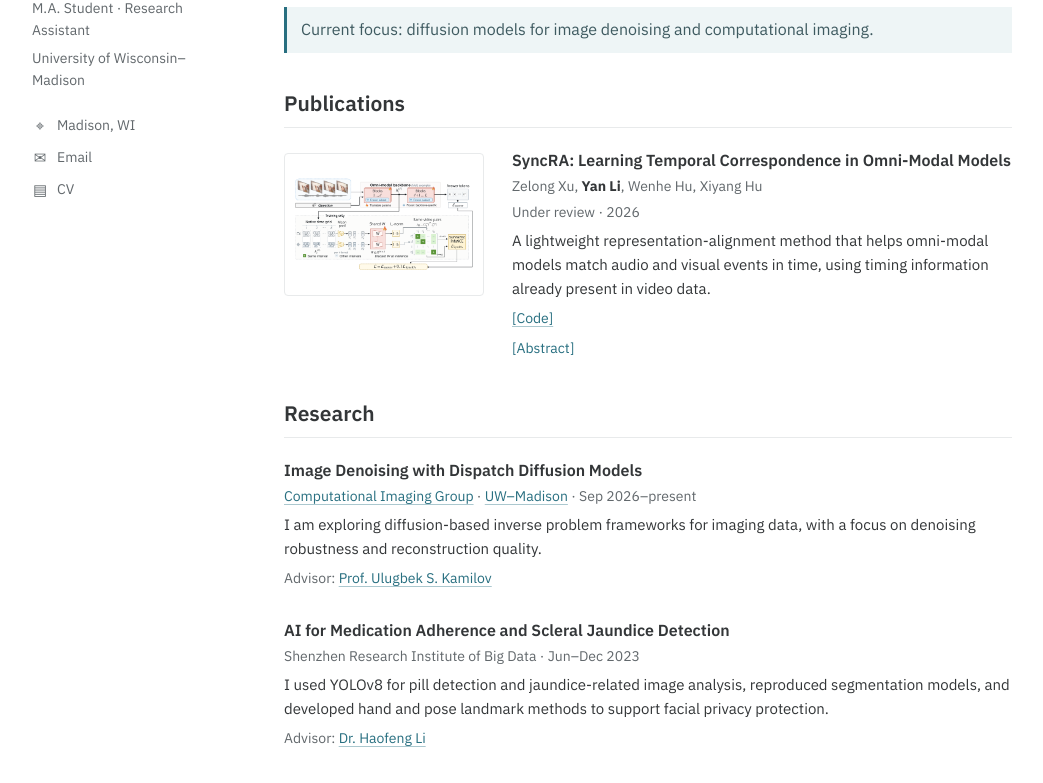
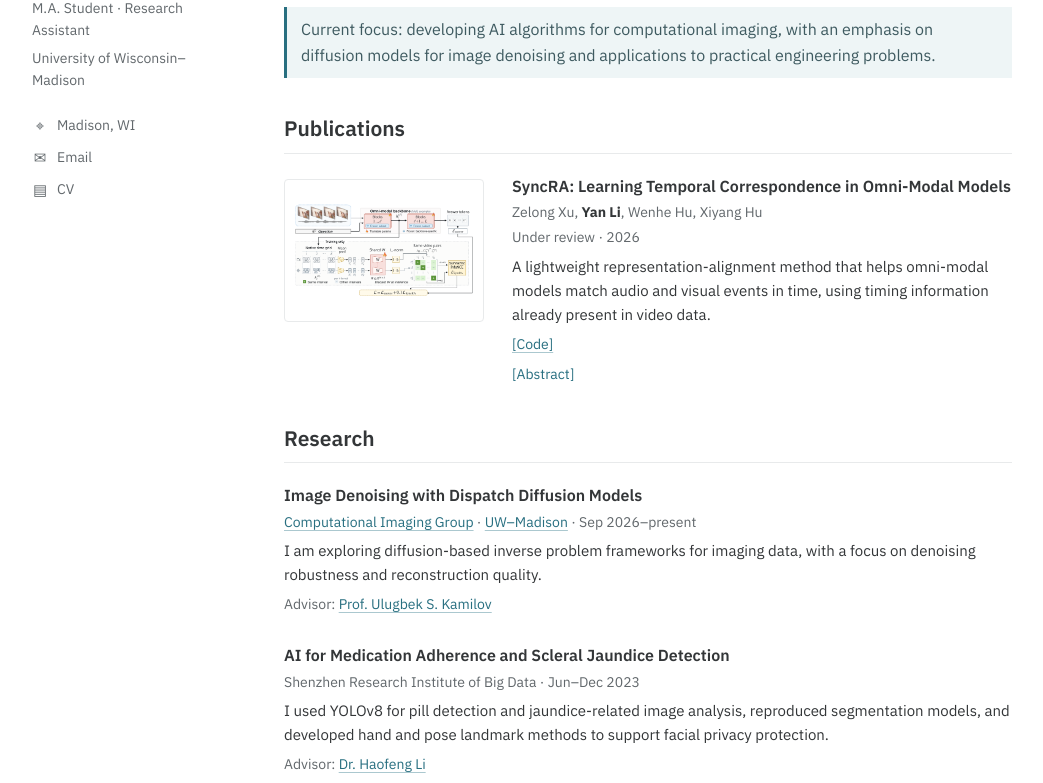
Before and after one commit to YanLiLydia/YanLiLydia.github.io, a plain HTML site: page index.html in a window 1280 px wide. Shown: the part 284-1067 px from the top of the page, without its empty margins (118-1161 px from the left). Drawn offline with Linux system fonts and the light colour scheme.

Commit message:
Update current research focus description

```diff
--- a/index.html
+++ b/index.html
@@ -122,7 +122,7 @@
         <p>I am a master's student in the <a href="https://math.wisc.edu/">Department of Mathematics</a> at the <a href="https://www.wisc.edu/">University of Wisconsin–Madison</a>. I work as a research assistant in the <a href="https://cig.ece.wisc.edu">Computational Imaging Group</a> with <a href="https://engineering.wisc.edu/directory/profile/ulugbek-kamilov/">Prof. Ulugbek S. Kamilov</a>.</p>
         <p>My current research studies image denoising with dispatch diffusion models, including diffusion-based approaches to inverse problems. I am interested in making image reconstruction more robust and reliable.</p>
         <p>Before coming to Wisconsin, I studied applied mathematics and financial engineering at <a href="https://www.cuhk.edu.cn/en">The Chinese University of Hong Kong, Shenzhen</a> and worked on computer vision applications in healthcare.</p>
-        <p class="current-focus">Current focus: diffusion models for image denoising and computational imaging.</p>
+        <p class="current-focus">Current focus: developing AI algorithms for computational imaging, with an emphasis on diffusion models for image denoising and applications to practical engineering problems.</p>
       </section>
 
       <section class="section" id="publications" aria-labelledby="publications-title">
```
